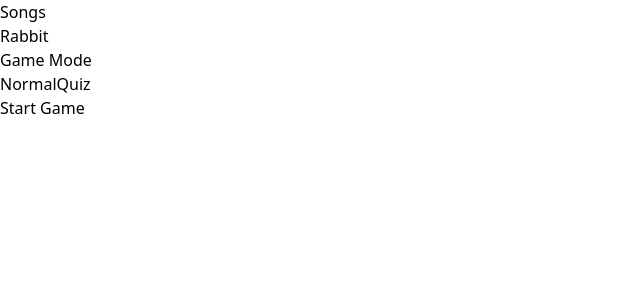
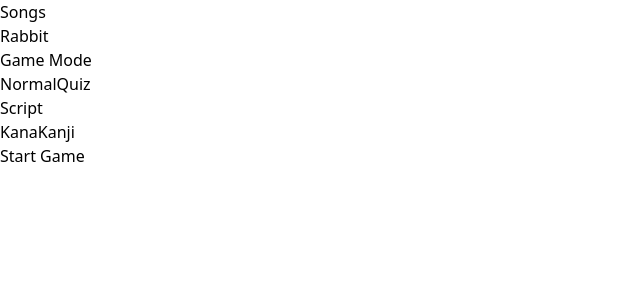
Before and after one commit to kalmk/TuneType-prototype, a React app in the folder frontend/: page /songs in a window 1280 px wide. Shown: the top 300 px of the page, without its empty margins (0-640 px from the left). Built offline with nearby package versions, Linux system fonts and the light colour scheme; the HTML template or start-up script is replaced by a standard one.

Commit message:
Implemented Kana and Kanji mode
changed the lyrics for usagi, added kana and kanji selection for song select page and for gameplay

```diff
--- a/frontend/package.json
+++ b/frontend/package.json
@@ -20,6 +20,7 @@
     "@types/react-dom": "^19.2.2",
     "@vitejs/plugin-react": "^5.1.0",
     "autoprefixer": "^10.4.22",
+    "baseline-browser-mapping": "^2.9.14",
     "eslint": "^9.39.1",
     "eslint-plugin-react-hooks": "^7.0.1",
     "eslint-plugin-react-refresh": "^0.4.24",
--- a/frontend/src/data/songs.js
+++ b/frontend/src/data/songs.js
@@ -5,12 +5,12 @@ export const songs = [
     name: "Rabbit",
     audioSrc: "/assets/Rabbit_xf.mp3",
     lyrics: [
-      { text: "...", start: 0, end: 8.5 },
-      { text: "うさぎ うさぎ", start: 8.5, end: 11.5 },
-      { text: "なにみてはねる", start: 11.5, end: 14.5 },
-      { text: "じゅうごやおつきさま", start: 14.5, end: 17.5 },
-      { text: "みてはねる", start: 17.5, end: 22 },
-      { text: "...", start: 22, end: 30 },
+      { kana: "...", kanji: "...", start: 0, end: 8.5 },
+      { kana: "うさぎ うさぎ", kanji: "兎兎", start: 8.5, end: 11.5 },
+      { kana: "なにみてはねる", kanji: "何見跳ねる", start: 11.5, end: 14.5 },
+      { kana: "じゅうごやおつきさま", kanji: "十五夜お月様", start: 14.5, end: 17.5 },
+      { kana: "みてはねる", kanji: "見て跳ねる", start: 17.5, end: 22 },
+      { kana: "...", kanji: "...", start: 22, end: 30 },
     ],
   },
   // you can add more songs here later
--- a/frontend/src/pages/Game.jsx
+++ b/frontend/src/pages/Game.jsx
@@ -6,7 +6,9 @@ const Game = () => {
   const { songId } = useParams();
   const [searchParams] = useSearchParams();
   const navigate = useNavigate();
+
   const mode = searchParams.get("mode") || "normal";
+  const script = searchParams.get("script") || "kana"; // <-- get Kana/Kanji
 
   const song = songs.find((s) => s.id === songId);
   if (!song) return <div>Song not found!</div>;
@@ -14,7 +16,7 @@ const Game = () => {
   const { name, audioSrc, lyrics } = song;
 
   const [currentLineIndex, setCurrentLineIndex] = useState(0);
-  const [speed, setSpeed] = useState(1); // 1x by default
+  const [speed, setSpeed] = useState(1);
   const [isFinished, setIsFinished] = useState(false);
   const audioRef = useRef(null);
 
@@ -33,7 +35,6 @@ const Game = () => {
       if (audio.currentTime >= line.end) {
         audio.pause();
         audio.removeEventListener("timeupdate", audio._onTimeUpdate);
-        console.log(`Line ${currentLineIndex + 1} ended`);
 
         if (currentLineIndex === lyrics.length - 1) {
           setIsFinished(true);
@@ -54,18 +55,16 @@ const Game = () => {
 
     setCurrentLineIndex((prev) => {
       const nextIndex = prev + 1;
-
       if (nextIndex >= lyrics.length) {
         setIsFinished(true);
         return prev;
       }
-
       if (isFinished) setIsFinished(false);
       return nextIndex;
     });
   };
 
-  // Go to the previous line
+  // Previous line
   const previousLine = () => {
     if (!audioRef.current) return;
     audioRef.current.pause();
@@ -77,7 +76,7 @@ const Game = () => {
     });
   };
 
-  // Restart the game
+  // Restart game
   const restartGame = () => {
     if (!audioRef.current) return;
 
@@ -87,20 +86,19 @@ const Game = () => {
       audioRef.current.pause();
       setCurrentLineIndex(0);
     }
-
     setIsFinished(false);
   };
 
-  // Toggle speed between 1x and 0.5x
+  // Toggle speed
   const toggleSpeed = () => {
     if (!audioRef.current) return;
 
     const newSpeed = speed === 1 ? 0.5 : 1;
     setSpeed(newSpeed);
-
     audioRef.current.playbackRate = newSpeed;
   };
 
+  // Play line whenever currentLineIndex changes
   useEffect(() => {
     if (!isFinished) playLine();
     // eslint-disable-next-line react-hooks/exhaustive-deps
@@ -108,7 +106,7 @@ const Game = () => {
 
   return (
     <div className="p-6">
-      {/* Header: Back to Song Selection */}
+      {/* Header */}
       <div className="flex justify-end mb-4">
         <button
           onClick={() => navigate("/songs")}
@@ -124,28 +122,30 @@ const Game = () => {
         <div>
           <h1 className="text-2xl font-bold mb-2">Playing: {name}</h1>
           <h2 className="text-lg mb-4">
-            Mode: {mode.charAt(0).toUpperCase() + mode.slice(1)}
+            Mode: {mode.charAt(0).toUpperCase() + mode.slice(1)} | Script:{" "}
+            {script.charAt(0).toUpperCase() + script.slice(1)}
           </h2>
+
           {isFinished ? (
             <p className="text-green-600 font-bold text-2xl mt-4 text-center">
               Good job!
             </p>
           ) : (
-            <p className="mt-4">Current line: {lyrics[currentLineIndex]?.text}</p>
+            <p className="mt-4">
+              Current line: {lyrics[currentLineIndex]?.[script]}
+            </p>
           )}
         </div>
 
-        {/* Right: button section */}
+        {/* Right: buttons */}
         <div className="flex flex-col gap-2">
           {isFinished ? (
-            <>
             <button
               onClick={restartGame}
               className="px-4 py-2 bg-red-500 text-white rounded"
             >
               Retry
             </button>
-            </>
           ) : (
             <>
               {currentLineIndex > 0 && (
--- a/frontend/src/pages/SongSelect.jsx
+++ b/frontend/src/pages/SongSelect.jsx
@@ -9,10 +9,13 @@ const SongSelect = () => {
 
   const [selectedSong, setSelectedSong] = useState(null);
   const [selectedMode, setSelectedMode] = useState("normal");
+  const [selectedScript, setSelectedScript] = useState("kana"); // default to Kana
 
   const handleStart = () => {
     if (selectedSong) {
-      navigate(`/play/${selectedSong}?mode=${selectedMode}`);
+      navigate(
+        `/play/${selectedSong}?mode=${selectedMode}&script=${selectedScript}`
+      );
     }
   };
 
@@ -38,10 +41,11 @@ const SongSelect = () => {
         </ul>
       </div>
 
-      {/* Right panel: Game mode */}
+      {/* Right panel: Game mode + Script */}
       <div className="w-2/3 pl-4">
+        {/* Game Mode */}
         <h2 className="font-bold mb-2">Game Mode</h2>
-        <div className="flex gap-4">
+        <div className="flex gap-4 mb-4">
           {["normal", "quiz"].map((mode) => (
             <button
               key={mode}
@@ -57,8 +61,26 @@ const SongSelect = () => {
           ))}
         </div>
 
+        {/* Script selection */}
+        <h2 className="font-bold mb-2">Script</h2>
+        <div className="flex gap-4 mb-6">
+          {["kana", "kanji"].map((script) => (
+            <button
+              key={script}
+              className={`px-4 py-2 border rounded ${
+                selectedScript === script
+                  ? "bg-purple-500 text-white"
+                  : "hover:bg-gray-200"
+              }`}
+              onClick={() => setSelectedScript(script)}
+            >
+              {script.charAt(0).toUpperCase() + script.slice(1)}
+            </button>
+          ))}
+        </div>
+
         {/* Start button */}
-        <div className="mt-6">
+        <div>
           <button
             className={`px-6 py-3 border rounded ${
               selectedSong
```
Also changed, not shown: 1 other file (tests, documents, lock files or other folders). Lines whose indentation alone changed are shown as unchanged.
